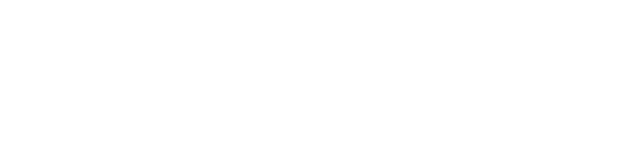
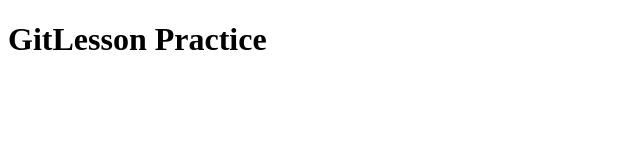
Before and after one commit to VillaTrampe/gitlesson, a plain HTML site: page index.html in a window 1280 px wide. Shown: the whole page, without its empty margins (0-640 px from the left). Drawn offline with Linux system fonts and the light colour scheme.

Commit message:
Changes in html

```diff
--- a/index.html
+++ b/index.html
@@ -5,6 +5,6 @@
     <title>Gitlesson Practice</title>
   </head>
   <body>
-
+    <h1>GitLesson Practice</h1>
   </body>
 </html>
```
